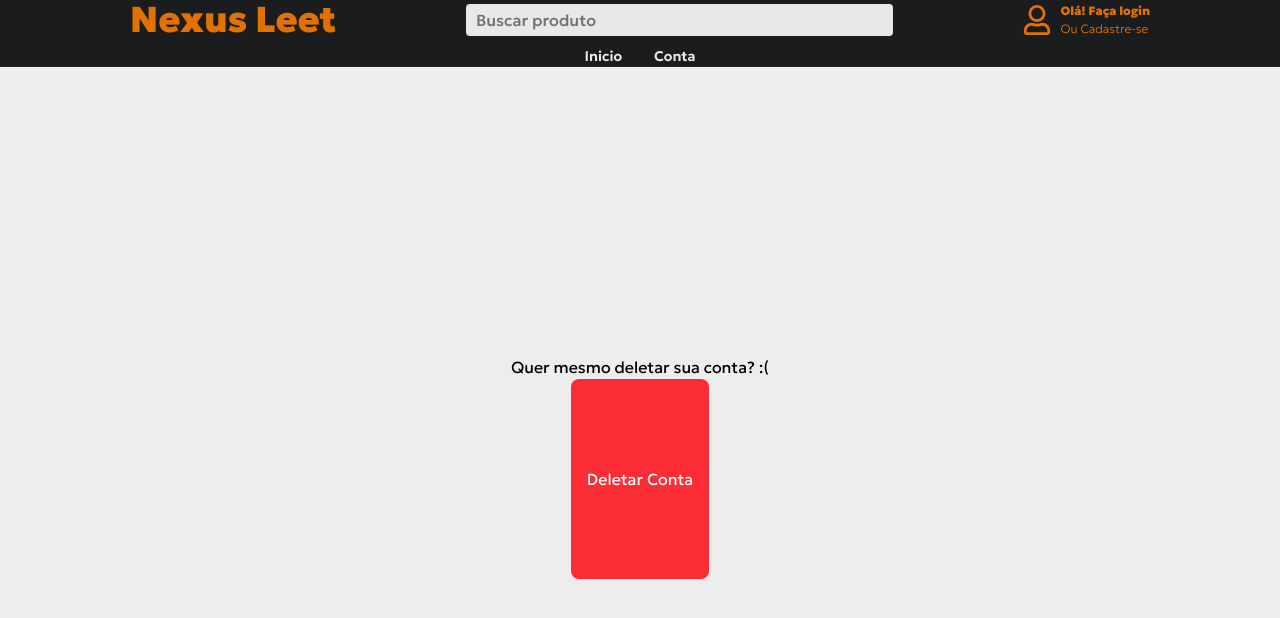
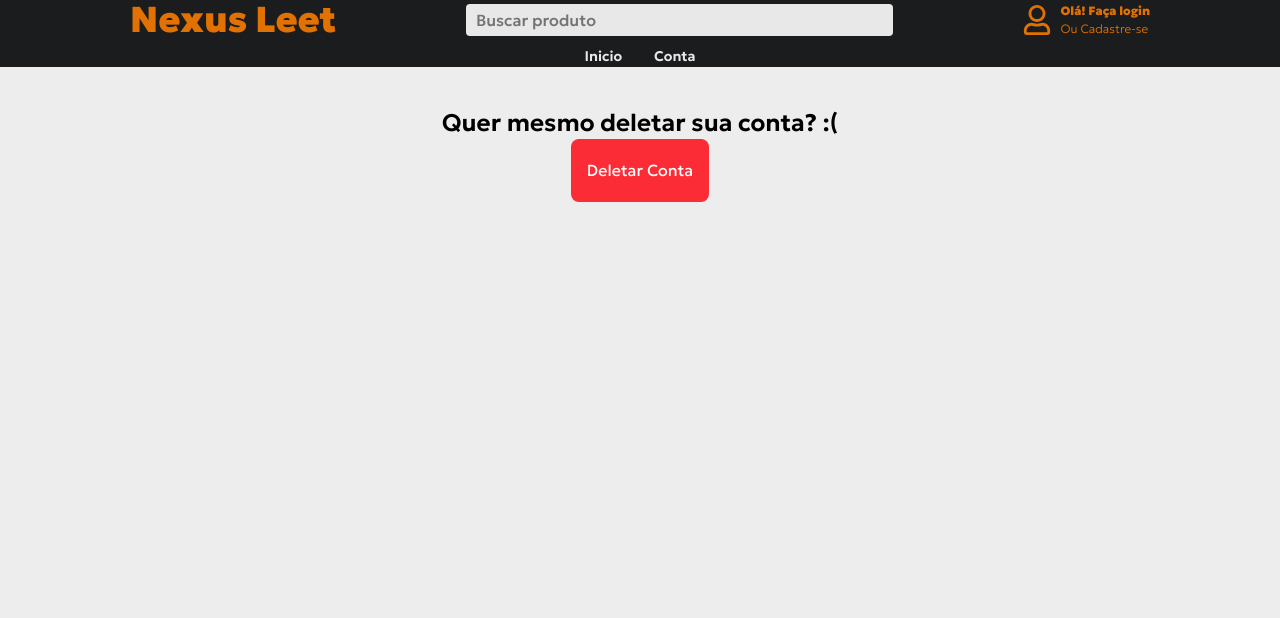
Before and after one commit to gustavocarvalho-ra/NextJs-NexusLeet, a Next.js app: page /my-account/user/confg/delete-acount in a window 1280 px wide. Shown: the top 618 px of the page. Built offline with nearby package versions, Linux system fonts and the light colour scheme; no server answers.

Commit message:
style: improve layout and styling of account deletion modal

```diff
--- a/src/app/components/login/useConfig/DeleteUser.tsx
+++ b/src/app/components/login/useConfig/DeleteUser.tsx
@@ -31,11 +31,12 @@ export default function DeleteAccountModal() {
 
   return (
     <>
-      <button onClick={() => setShowModal(true)} className="bg-red-500 text-white px-4 py-2 rounded-lg">
+      <button onClick={() => setShowModal(true)} className="bg-red-500 text-white px-4 py-2 rounded-lg"
+      >
         Deletar Conta
       </button>
       {showModal && (
-        <div className="w-1/4 h-1/4 relative">
+        <div className="w-1/4 h-1/4 fixed flex items-center justify-center bg-black/50">
           <div>
             <h2></h2>
             <input type="password" onChange={(e) => setPassword(e.target.value)} />
--- a/src/app/my-account/user/confg/delete-acount/page.tsx
+++ b/src/app/my-account/user/confg/delete-acount/page.tsx
@@ -6,9 +6,9 @@ export default function DeletAcount() {
     <div className="w-screen h-screen">
       <Header />
 
-      <div className="w-full h-full flex flex-col justify-center items-center ">
-        <h1>Quer mesmo deletar sua conta? :(</h1>
-        <div className="w-full h-1/4 flex justify-center">
+      <div className="w-full h-full flex flex-col justify-start items-center pt-10">
+        <h1 className="text-2xl font-semibold">Quer mesmo deletar sua conta? :(</h1>
+        <div className="w-full min-h-1/12 flex justify-center relative">
           <DeleteAccountModal />
         </div>
       </div>
```
